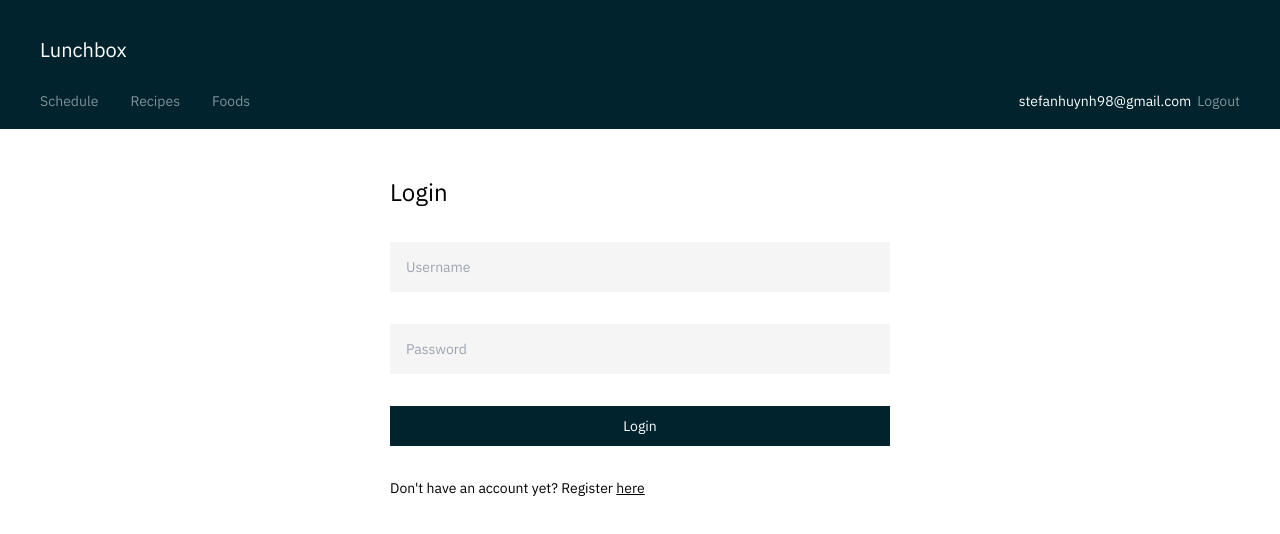
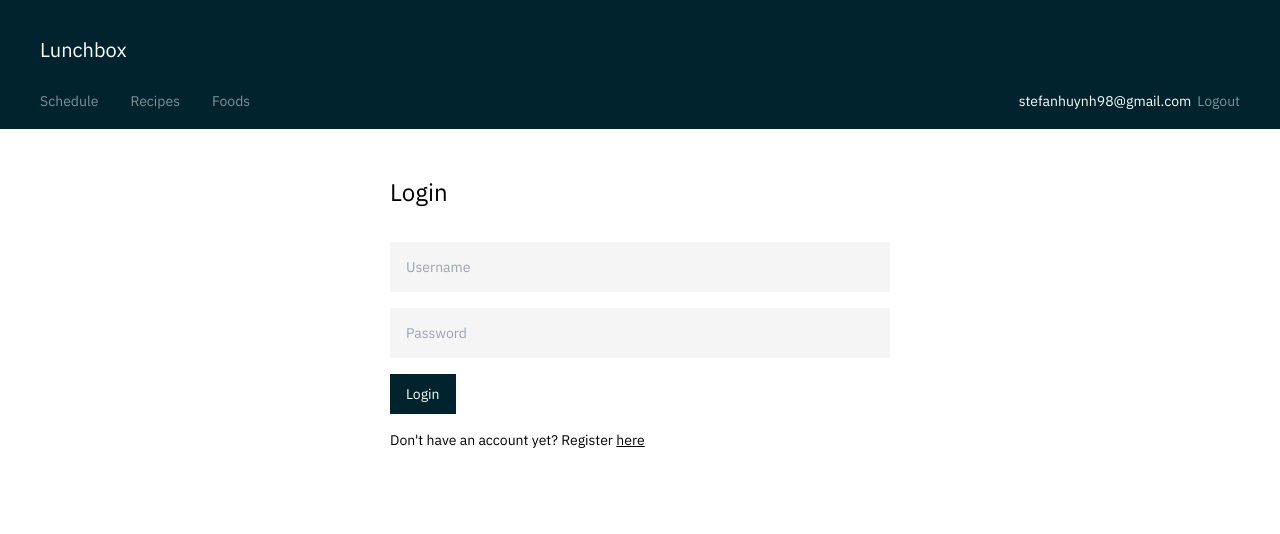
Before and after one commit to stefanhuynh98/lunchbox, a SvelteKit app in the folder client/: page /login in a window 1280 px wide. Shown: the top 534 px of the page. Built offline with nearby package versions, Linux system fonts and the light colour scheme; no server answers.

Commit message:
make login and register routes consistent with each other

```diff
--- a/client/src/app.css
+++ b/client/src/app.css
@@ -53,7 +53,7 @@
 	form { @apply
 		flex
 		flex-col
-		gap-8;
+		gap-4;
 	}
 
 	form > div { @apply
--- a/client/src/routes/login/+page.svelte
+++ b/client/src/routes/login/+page.svelte
@@ -39,7 +39,8 @@
 	{#if error}
 		<Message variant="error" text={error} />
 	{/if}
-	<form on:submit={login}>
+	<form on:submit={login} class="items-start">
+		<div class="w-full flex gap-4">
 			<Input
 				type="text"
 				placeholder="Username"
@@ -52,6 +53,7 @@
 				bind:value={password}
 				required
 			/>
+		</div>
 		<Button>Login</Button>
 		<div class="block">
 			Don't have an account yet? Register <a class="inline" href="/register">here</a>
```
Lines whose indentation alone changed are shown as unchanged.
